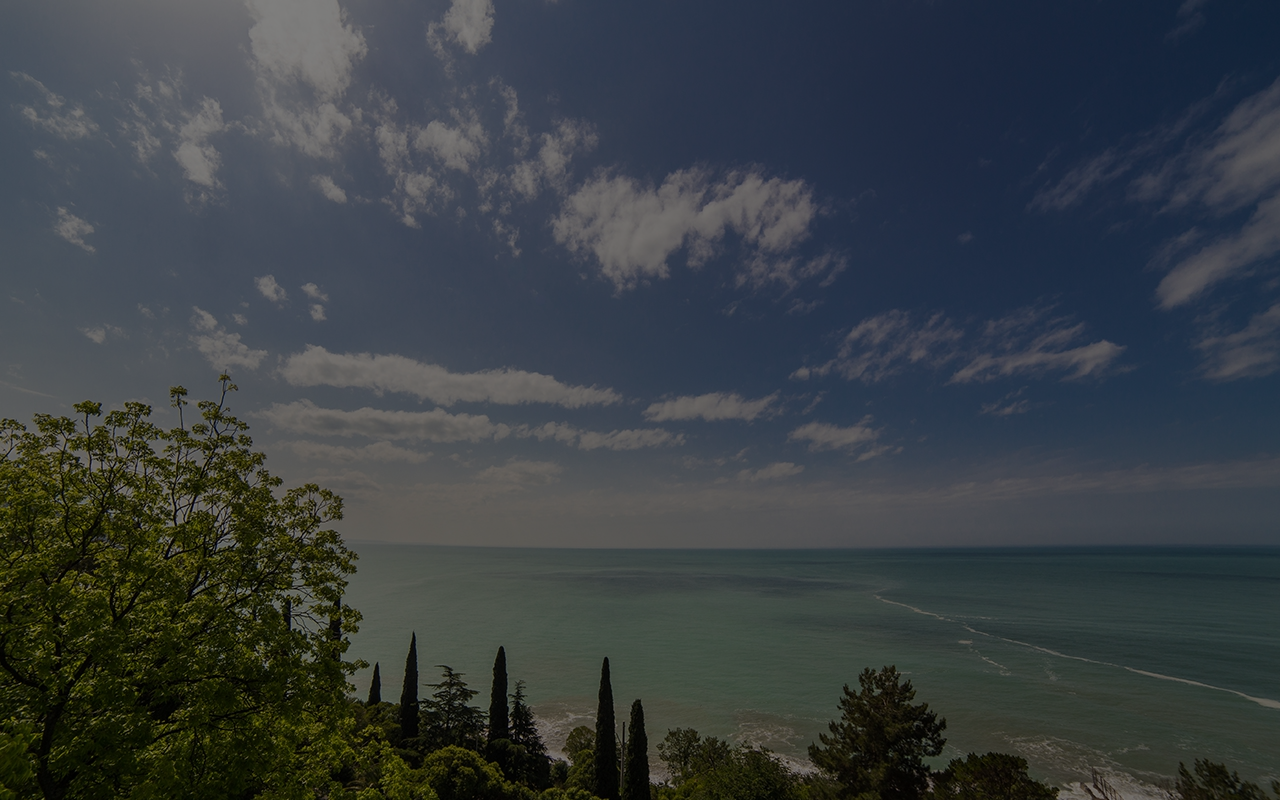
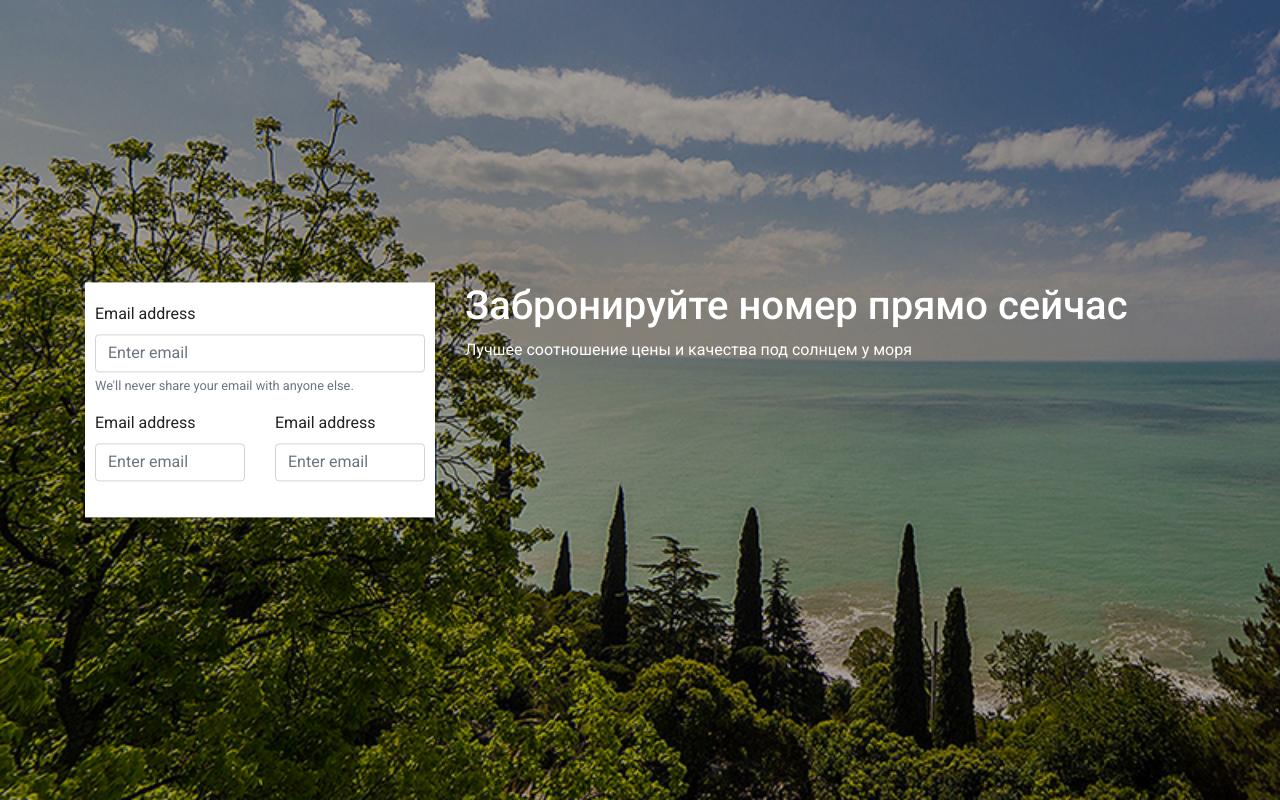
Before and after one commit to Milonigame/Guest-House, a PHP site: page / in a window 1280 px wide. Run offline with PHP 8.4, Linux system fonts and the light colour scheme; some libraries are stand-ins or nearby versions.

Commit message:
done form

```diff
--- a/css/style.css
+++ b/css/style.css
@@ -1,17 +1,38 @@
+body{
+    font-family: 'Poppins', sans-serif;
+    font-family: 'Roboto', sans-serif;
+}
+
+
+
 header {
     height:100vh;
-    background: url('/holodnaya-rechka-1.jpg')no-repeat;
+    background: url('/holodnaya-rechka-2.jpg')no-repeat;
     background-size: cover;
     position: relative;
 }
 
-header:after{
+header:before{
     content:'';
     position: absolute;
     top:0;
     left:0;
     right:0;
     bottom: 0;
-    background: rgba(0,0,0,.5);
+    background: rgba(0,0,0,.3);
 
 }
+
+.center{
+    position: relative;
+    top:50%;
+    transform: translateY(-50%);
+    color: white ;
+}
+
+.formWrapper{
+    background:#fff;
+    color:#222;
+    padding: 20px 10px;
+
+}
--- a/index.html
+++ b/index.html
@@ -6,12 +6,54 @@
     <meta name="viewport" content="width=device-width, initial-scale=1.0">
     <title>Guest-Home</title>
     <link rel="stylesheet" href="https://cdn.jsdelivr.net/npm/bootstrap@4.0.0/dist/css/bootstrap.min.css" integrity="sha384-Gn5384xqQ1aoWXA+058RXPxPg6fy4IWvTNh0E263XmFcJlSAwiGgFAW/dAiS6JXm" crossorigin="anonymous">
+    <link rel="preconnect" href="https://fonts.googleapis.com">
+<link rel="preconnect" href="https://fonts.gstatic.com" crossorigin>
+<link href="https://fonts.googleapis.com/css2?family=Poppins:wght@400;500;600;700&family=Roboto:ital,wght@0,400;0,500;0,700;0,900;1,100;1,300;1,400;1,500;1,900&display=swap" rel="stylesheet">
     <link rel="stylesheet" href="css/style.css">
 </head>
 <body>
-    <header>
+    <header id='header'>
+        <div class="center">
+            <div class="container">
+                <div class="row">
+                    <div class="col-sm-4">
+                        <div class="formWrapper">
+                            <form action="">
+                                <div class="form-group">
+                                    <label for="exampleInputEmail1">Email address</label>
+                                    <input type="email" class="form-control" id="exampleInputEmail1" aria-describedby="emailHelp" placeholder="Enter email">
+                                    <small id="emailHelp" class="form-text text-muted">We'll never share your email with anyone else.</small>
+                                  </div>
+                                  <div class="row">
+                                    <div class="col-sm-6">
+                                        <div class="form-group">
+                                            <label for="exampleInputEmail1">Email address</label>
+                                            <input type="email" class="form-control" id="exampleInputEmail1" aria-describedby="emailHelp" placeholder="Enter email">
+                                          </div>
 
-    </header id='header'>
+                                    </div>
+                                    <div class="col-sm-6">
+                                        <div class="form-group">
+                                            <label for="exampleInputEmail1">Email address</label>
+                                            <input type="email" class="form-control" id="exampleInputEmail1" aria-describedby="emailHelp" placeholder="Enter email">
+                                          </div>
+
+                                    </div>
+                                  </div>
+                            </form>
+                        </div>
+
+                    </div>
+                    <div class="col-sm-8">
+                        <h1>Забронируйте номер прямо сейчас</h1>
+                        <p>Лучшее соотношение цены и качества под солнцем у моря</p>
+                    </div>
+                </div>
+            </div>
+        </div>
+
+
+    </header>
 
     <script src="https://code.jquery.com/jquery-3.2.1.slim.min.js" integrity="sha384-KJ3o2DKtIkvYIK3UENzmM7KCkRr/rE9/Qpg6aAZGJwFDMVNA/GpGFF93hXpG5KkN" crossorigin="anonymous"></script>
     <script src="https://cdn.jsdelivr.net/npm/popper.js@1.12.9/dist/umd/popper.min.js" integrity="sha384-ApNbgh9B+Y1QKtv3Rn7W3mgPxhU9K/ScQsAP7hUibX39j7fakFPskvXusvfa0b4Q" crossorigin="anonymous"></script>
```
Also changed, not shown: holodnaya-rechka-2.jpg (added).
